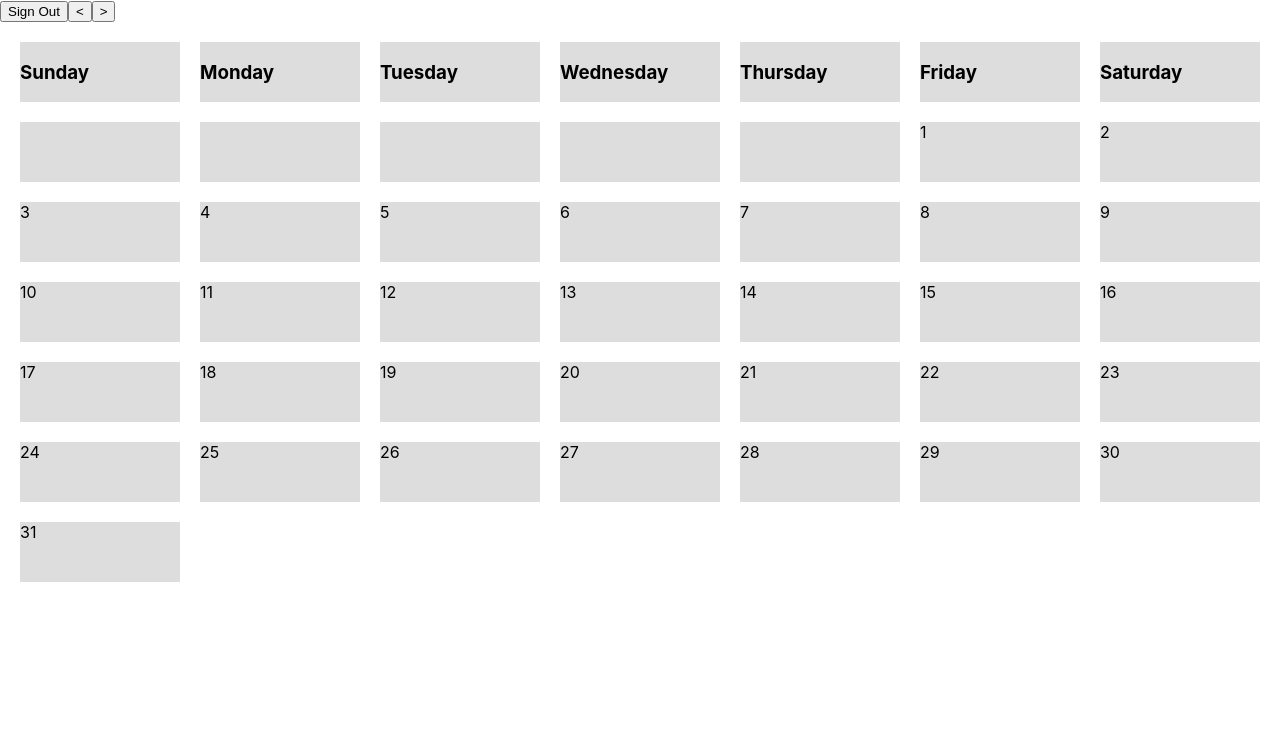
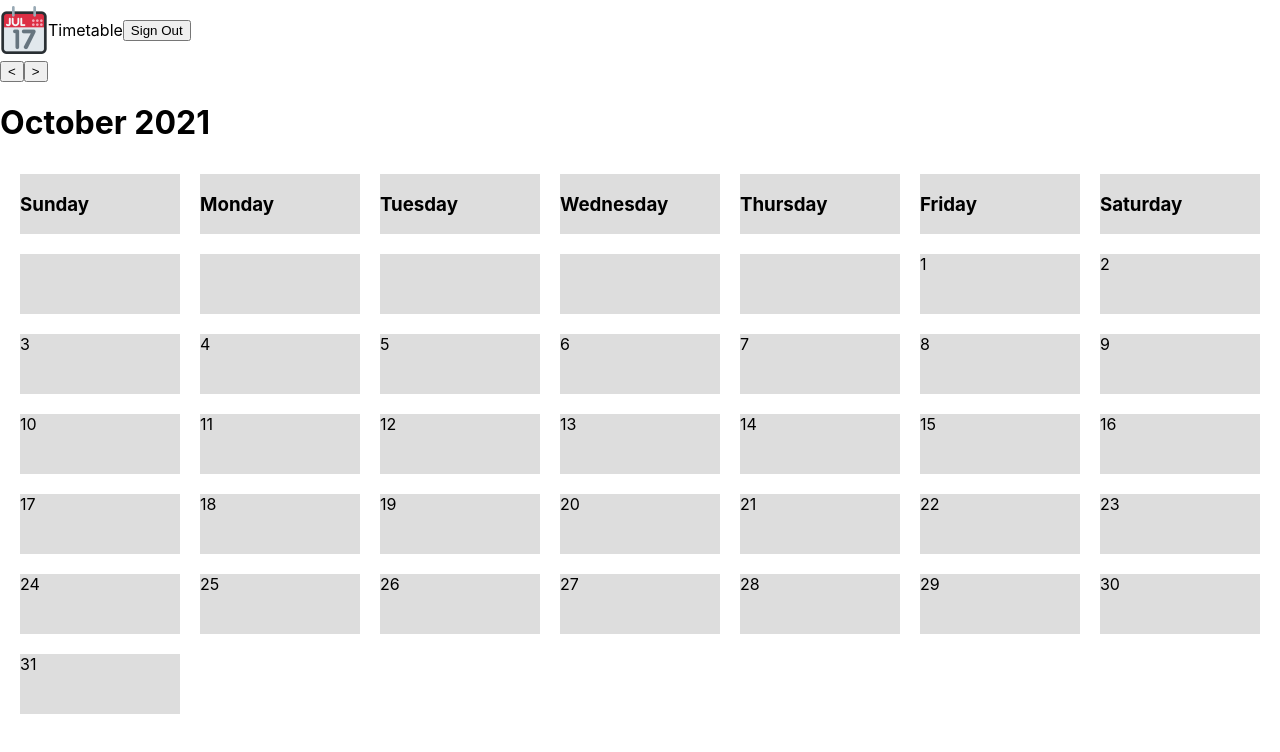
Before and after one commit to csaye/timetable, a Next.js app: page /home in a window 1280 px wide. Shown: the top 752 px of the page. Built offline with nearby package versions, Linux system fonts and the light colour scheme; no server answers; sample sign-in values are in the browser's storage.

Commit message:
Improve home page styling.

```diff
--- a/pages/home.js
+++ b/pages/home.js
@@ -1,5 +1,6 @@
+import Image from 'next/image';
+import Router from 'next/router';
 import Loading from '../components/Loading';
-import Router from 'next/router';
 
 import { useEffect, useState } from 'react';
 import { getAuth, signOut } from 'firebase/auth';
@@ -64,12 +65,26 @@ export default function Home(props) {
   if (!authed) return <Loading />;
 
   return (
-    <div>
-      <button onClick={() => signOut(auth)}>
-        Sign Out
-      </button>
+    <div className={styles.container}>
+      <div className={styles.header}>
+        <Image
+          src="/img/logo.png"
+          width="48"
+          height="48"
+          alt="logo"
+        />
+        Timetable
+        <button onClick={() => signOut(auth)}>
+          Sign Out
+        </button>
+      </div>
       <button onClick={backMonth}>{'<'}</button>
       <button onClick={forwardMonth}>{'>'}</button>
+      <h1>
+        {new Date(year, month, 1).toLocaleString('default', { month: 'long' })}
+        {' '}
+        {year}
+      </h1>
       <div className={styles.calendar}>
         {
           dayNames.map((dayName, i) =>
--- a/styles/pages/Home.module.css
+++ b/styles/pages/Home.module.css
@@ -1,3 +1,9 @@
+.header {
+  display: flex;
+  align-items: center;
+  height: 60px;
+}
+
 .calendar {
   display: flex;
   flex-wrap: wrap;
```
